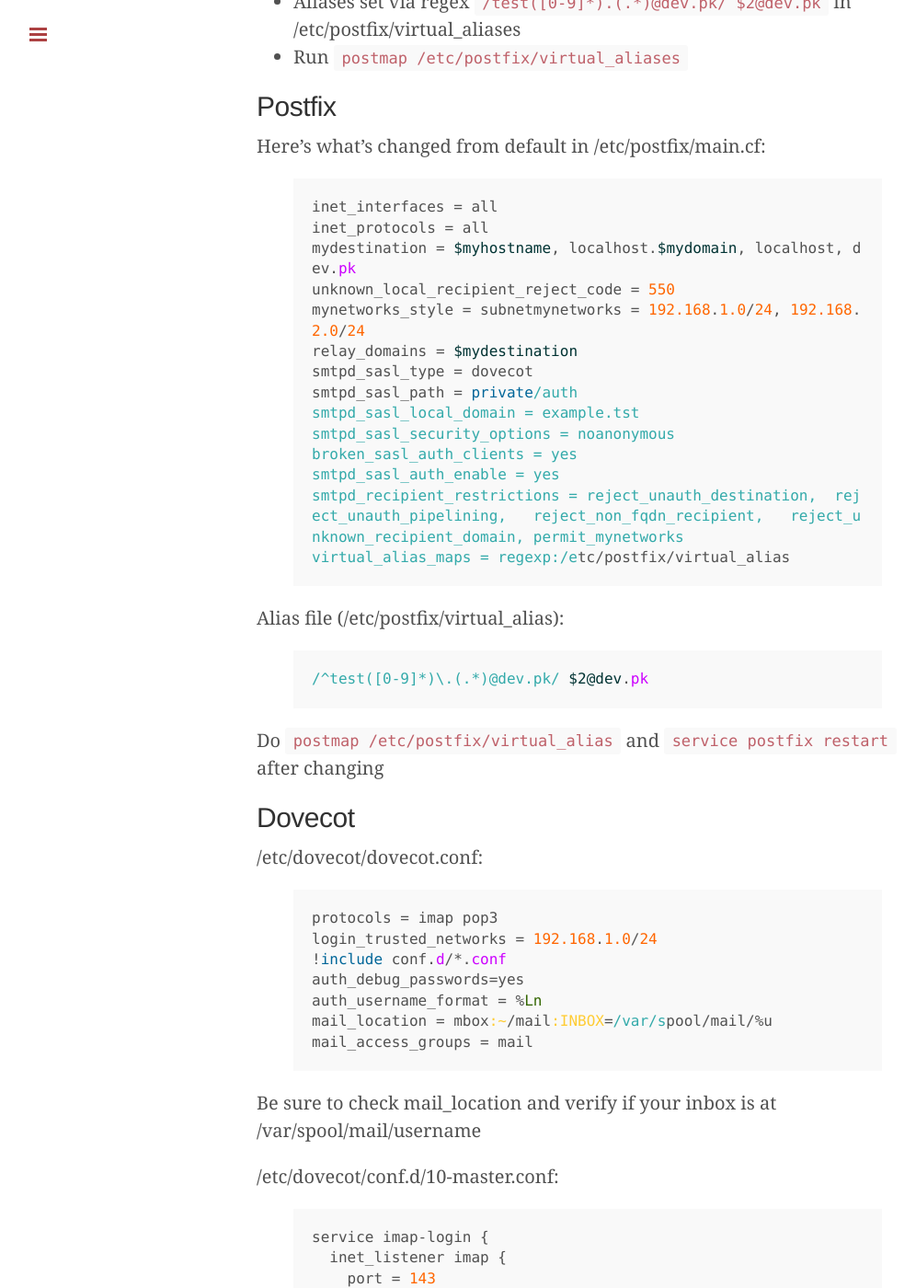
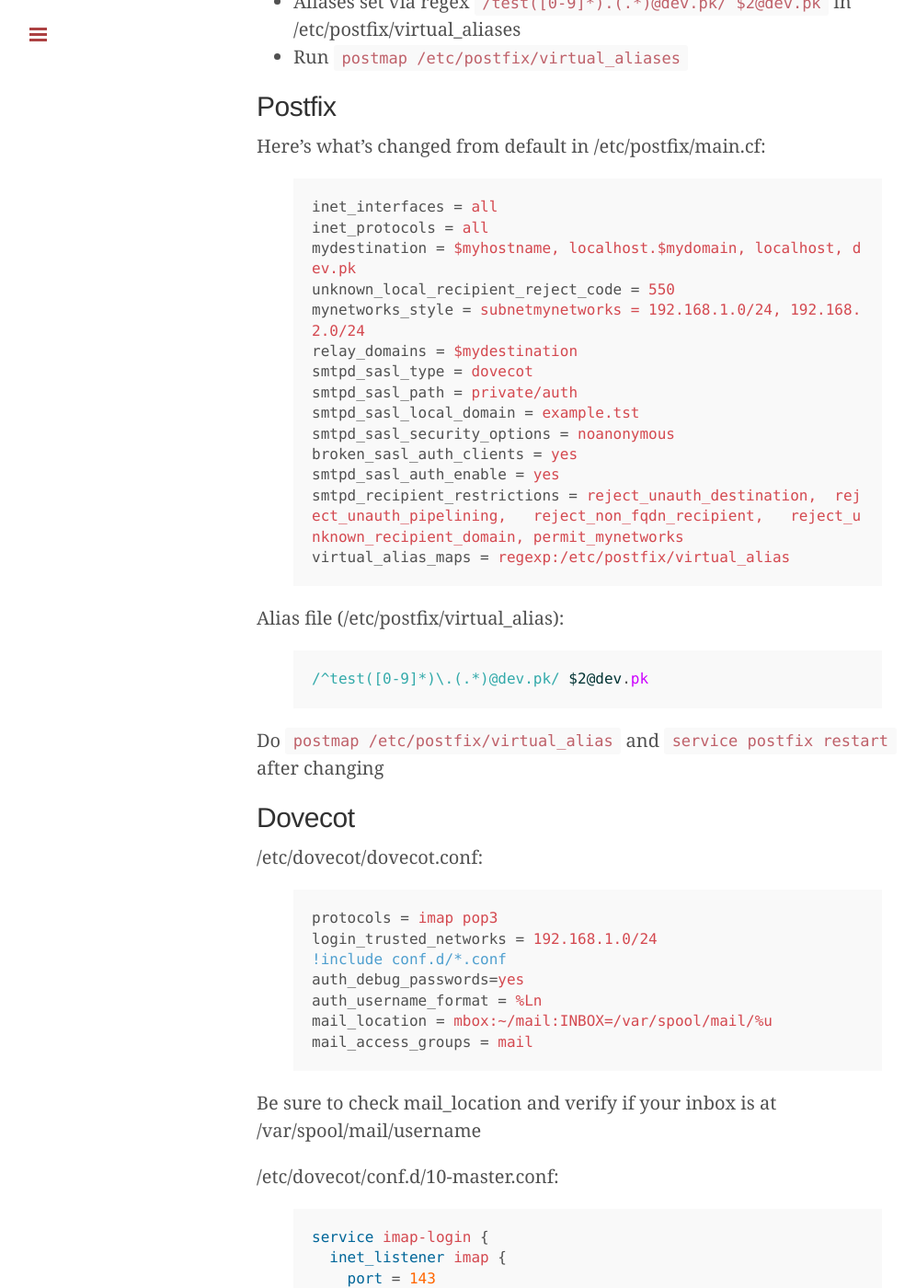
Before and after one commit to haisum/haisum.github.io, a Jekyll site: the page built from _posts/2014-10-24-postfix-dovecot-centos-config.md, in a window 1280 px wide and 1400 px high, scrolled down 693 px. Shown: the whole window at 92% size, without its empty margins (1-997 px from the left). Built offline with Jekyll 4.4.1, drawn with Linux system fonts in a browser that asks for light colours; Markdown is read by kramdown in place of the engine named in the settings; comment, search, counter and statistics services are not loaded; some of the changed text lies outside the part shown.

Commit message:
Making formatting of files better in postfix dovecot post

```diff
--- a/_posts/2014-10-24-postfix-dovecot-centos-config.md
+++ b/_posts/2014-10-24-postfix-dovecot-centos-config.md
@@ -21,7 +21,7 @@ Postfix
 
 Here's what's changed from default in /etc/postfix/main.cf:
 
-{% highlight ruby %}
+{% highlight ini %}
 inet_interfaces = all
 inet_protocols = all
 mydestination = $myhostname, localhost.$mydomain, localhost, dev.pk
@@ -52,7 +52,7 @@ Dovecot
 
 /etc/dovecot/dovecot.conf:
 
-{% highlight ruby %}
+{% highlight ini %}
 protocols = imap pop3
 login_trusted_networks = 192.168.1.0/24
 !include conf.d/*.conf
@@ -65,7 +65,7 @@ Be sure to check mail_location and verify if your inbox is at /var/spool/mail/us
 
 /etc/dovecot/conf.d/10-master.conf:
 
-{% highlight python %}
+{% highlight nginx %}
 service imap-login {
   inet_listener imap {
     port = 143
```
